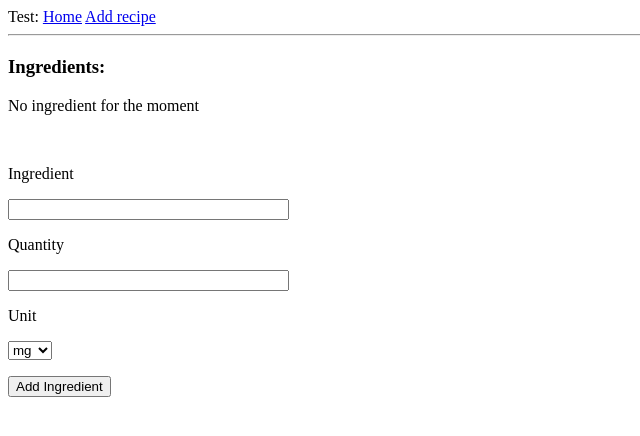
After one commit to TEDmk/Food-decision, a Flask app: template food_decision/templates/add_ingredient.html in a window 1280 px wide. The commit adds this page. Shown: the top 436 px of the page, without its empty margins (0-640 px from the left). Run offline with Flask 3, Linux system fonts and the light colour scheme; the template is opened without the code that fills it: values that come from a table or form of the project are taken from there, others are empty.

Commit message:
wip check why update doesn't work when not first ingredient

```diff
--- a/food_decision/forms.py
+++ b/food_decision/forms.py
@@ -22,13 +22,6 @@ class MealForm(FlaskForm):
         ],
         default=1
     )
-    total_ingredients = IntegerField(
-        'Quantity of ingredients',
-        validators=[
-            DataRequired(), NumberRange(1, 25, "1 to 25 ingredients")
-        ],
-        default=1
-    )
     tags = SelectMultipleField('Tags', choices=[tag.value for tag in Tags], validators=[DataRequired()])
     submit = SubmitField('Add')
 
@@ -37,4 +30,4 @@ class IngredientForm(FlaskForm):
     ingredient_name = StringField('Ingredient', validators=[DataRequired()])
     ingredient_quantity = StringField('Quantity', validators=[DataRequired()])
     ingredient_unit = SelectField('Unit', choices=[unit.value for unit in Units], validators=[DataRequired()])
-    submit = SubmitField('Add Ingredients')
+    submit = SubmitField('Add Ingredient')
--- a/food_decision/models.py
+++ b/food_decision/models.py
@@ -12,7 +12,6 @@ class Recipe(db.Model):
     name = mapped_column(db.String(50), unique=False, nullable=False)
     description = mapped_column(db.Text, unique=False, nullable=False)
     persons = mapped_column(db.Integer, nullable=False)
-    total_ingredients = mapped_column(db.Integer, nullable=False)
     ingredients = mapped_column(db.JSON, nullable=False)
     tags = mapped_column(db.JSON, nullable=False)
 
@@ -25,6 +24,5 @@ class DataRecipe:   # Add validation functions
     name: str
     description: str
     persons: int
-    total_ingredients: int
     ingredients: json
     tags: json
--- a/food_decision/routes.py
+++ b/food_decision/routes.py
@@ -1,8 +1,10 @@
 from flask import render_template, flash, redirect, url_for
+from sqlalchemy import update
+
 from food_decision import app, db
 from food_decision.forms import MealForm, IngredientForm
 from food_decision.models import Recipe, DataRecipe
-from food_decision.services.recipe import create_recipe_from_form, add_ingredients_to_recipe_from_form
+from food_decision.services.recipe import create_recipe_from_form, add_ingredient_to_recipe_from_form
 
 
 @app.route('/')
@@ -19,25 +21,29 @@ def add_recipe():
         new_recipe = create_recipe_from_form(form)
         db.session.add(new_recipe)
         db.session.commit()
-        return redirect(url_for('add_ingredients', recipe_id=new_recipe.id))
+        flash('Congratulations a new recipe has been added!')
+        return redirect(url_for('add_ingredient', recipe_id=new_recipe.id))
     return render_template('add_recipe.html', title='Add recipe', form=form)
 
 
-@app.route('/add_ingredients/<recipe_id>', methods=['GET', 'PATCH'])
-def add_ingredients(recipe_id):
-    recipe = Recipe.query.get_or_404(ident=recipe_id)
+@app.route('/add_ingredient/<recipe_id>', methods=['GET', 'POST'])
+def add_ingredient(recipe_id):
+    recipe_to_update = Recipe.query.get_or_404(ident=recipe_id)
+    print('\n RECIPE INGREDIENTS FIRST ', recipe_to_update.ingredients, '\n')
     form = IngredientForm()
     if form.validate_on_submit():
-        add_ingredients_to_recipe_from_form(recipe, form)
-        db.session.add(recipe)      # Voir comment faire un PATCH en FLASK (adapter html si besoin)
-        db.session.commit(recipe)   # FAIRE TESTS !!!
-        flash('Congratulations a new recipe and its ingredients has been added!')
-        return redirect(url_for('index'))
-    return render_template('add_ingredients.html', title='Add ingredients', form=form, recipe=recipe)
+        recipe_updated = add_ingredient_to_recipe_from_form(recipe_to_update, form)
+        print('\n RECIPE UPDATED BEFORE COMMIT ', recipe_updated.ingredients, '\n')
+        # db.session.refresh(recipe_updated)
+        db.session.commit()
+        recipe_updated_2 = Recipe.query.get_or_404(ident=recipe_id)
+        print('\n RECIPE INGREDIENTS AFTER COMMIT ', recipe_updated_2.ingredients, '\n')
+        flash('Congratulations an ingredient has been added to the recipe!')
+        return redirect(url_for('add_ingredient', recipe_id=recipe_id))
+    return render_template('add_ingredient.html', title='Add ingredient', form=form, recipe=recipe_to_update)
 
 
 @app.route('/recipe/<recipe_id>', methods=['GET'])
 def recipe(recipe_id):
-    print('\n RECIPE ID ', type(recipe_id), '\n')
     wanted_recipe = Recipe.query.get_or_404(ident=recipe_id)
     return render_template('recipe.html', title='Recipe details', recipe=wanted_recipe)
--- /dev/null
+++ b/food_decision/templates/add_ingredient.html
@@ -0,0 +1,37 @@
+{% extends "base.html" %}
+
+{% block content %}
+    <h2>{{ recipe.name }}</h2>
+
+    <h3>{{ recipe.description }}</h3>
+
+    <h3>Ingredients:</h3>
+    {% if recipe.ingredients['ingredients'] %}
+        {% for ingredient in recipe.ingredients['ingredients'] %}
+            <li>{{ ingredient[2] }} {{ ingredient[1] }} - {{ ingredient[0] }}</li>
+        {% endfor %}
+    {% else %}
+        <p>No ingredient for the moment</p>
+    {% endif %}
+
+    <form action="" method="post" novalidate>
+        {{ form.hidden_tag() }}
+        <br>
+        <p>{{ form.ingredient_name.label }}</p> {{ form.ingredient_name(size=32) }}
+        {% for error in form.ingredient_name.errors %}
+        <span style="color: red;">[{{ error }}]</span>
+        {% endfor %}
+        <p>{{ form.ingredient_quantity.label }}</p> {{ form.ingredient_quantity(size=32) }}
+        {% for error in form.ingredient_quantity.errors %}
+        <span style="color: red;">[{{ error }}]</span>
+        {% endfor %}
+        <p>{{ form.ingredient_unit.label }}</p> {{ form.ingredient_unit }}
+        {% for error in form.ingredient_unit.errors %}
+        <span style="color: red;">[{{ error }}]</span>
+        {% endfor %}
+        <br>
+        <p>{{ form.submit() }}</p>
+    </form>
+
+
+{% endblock %}
--- a/food_decision/templates/recipe.html
+++ b/food_decision/templates/recipe.html
@@ -18,5 +18,6 @@
         <p>{{recipe.ingredients['ingredient']}}</p>
         <p>{{recipe.ingredients['quantity']}}</p>
 
+        <a href="{{ url_for('add_ingredient', recipe_id=recipe.id) }} ">Add ingredient</a>
     </div>
 {% endblock %}
```
Also changed, not shown: food_decision/services/recipe.py (+11 -5 lines), food_decision/templates/add_ingredients.html (deleted, +0 -27 lines), food_decision/templates/add_recipe.html (+0 -7 lines).
